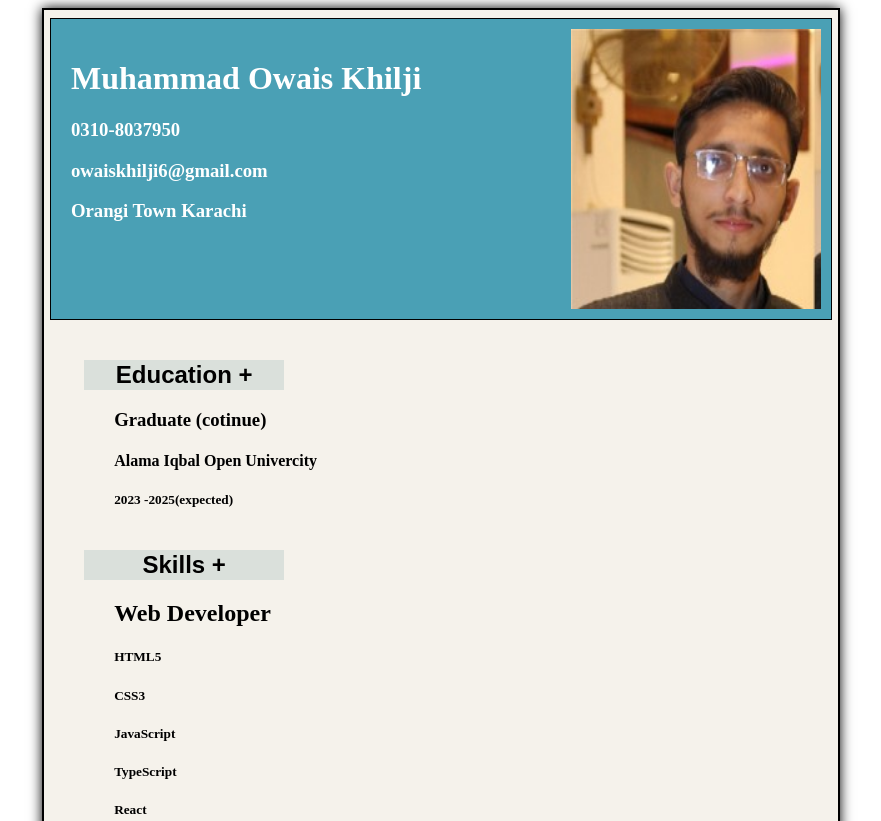
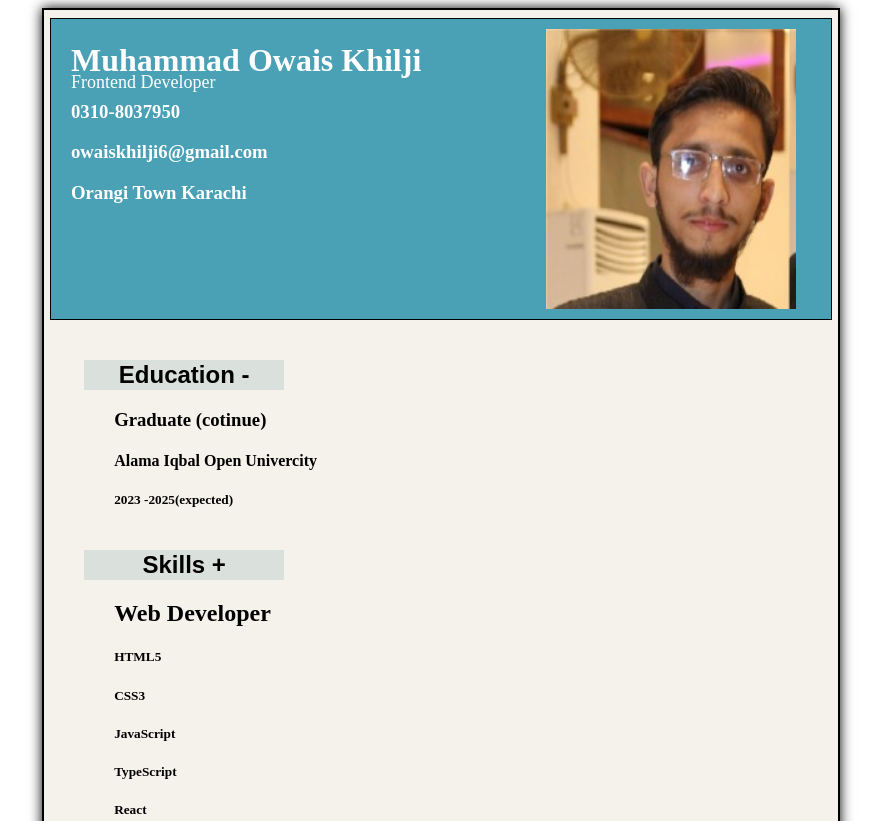
Before and after one commit to owaiskhilji/hackathon_GIAIC, a website: page hacathon/milestoe1&2/index.html in a window 1280 px wide. Shown: the top 821 px of the page, without its empty margins (199-1080 px from the left). Drawn offline with Linux system fonts and the light colour scheme; files whose address does not match are found by name.

Commit message:
milestone 1and2 compelte

```diff
--- a/hacathon/milestoe1&2/index.html
+++ b/hacathon/milestoe1&2/index.html
@@ -11,9 +11,15 @@
         <!-- Personal Information -->
     <div class="per-container">
         <div class="h-con">
-            <h1 class="name_h1">
-                Muhammad Owais Khilji
-            </h1>
+            <div style="margin: 0;padding: 0;line-height: 0;">
+                <h1 class="name_h1">
+                    Muhammad Owais Khilji
+                </h1>
+                <p style="font-size: 18px;">
+                    Frontend Developer
+                </p>
+            </div>
+
             <div class="con-container">
 
                 <h3>
@@ -34,7 +40,7 @@
     <!-- Education -->
     <div class="edu-container">
         <div class="h-con">
-            <button id="h1-btn">Education +</button>
+            <button id="h1-btn">Education -</button>
             <div id="edu" class="con-container">
                 <h3>
                     Graduate (cotinue)
--- a/hacathon/milestoe1&2/style.css
+++ b/hacathon/milestoe1&2/style.css
@@ -27,7 +27,7 @@ height: 300px;
 #img{
     width: 250px;
     height: 280px;
-    margin-left:60%;
+    margin-left:50%;
     margin-top:10px;
     overflow: hidden;
 }
```
